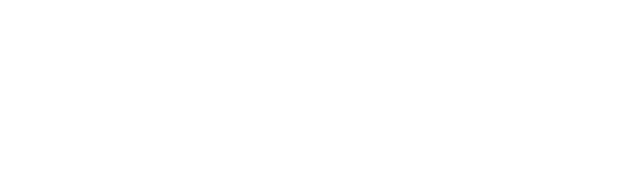
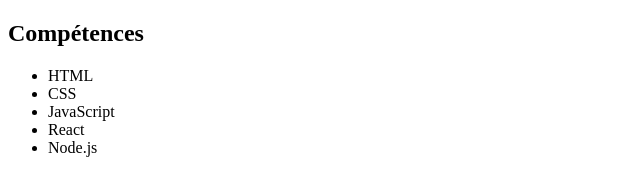
Before and after one commit to akpekeh2008-stack/git-mon-cv, a plain HTML site: page index.html in a window 1280 px wide. Shown: the whole page, without its empty margins (0-640 px from the left). Drawn offline with Linux system fonts and the light colour scheme.

Commit message:
mise en place de la section competences

```diff
--- a/index.html
+++ b/index.html
@@ -7,6 +7,13 @@
     <title>Document</title>
 </head>
 <body>
-
+    <h2>Compétences</h2>
+    <ul>
+        <li>HTML</li>
+        <li>CSS</li>
+        <li>JavaScript</li>
+        <li>React</li>
+        <li>Node.js</li>
+    </ul>
 </body>
 </html>
```
